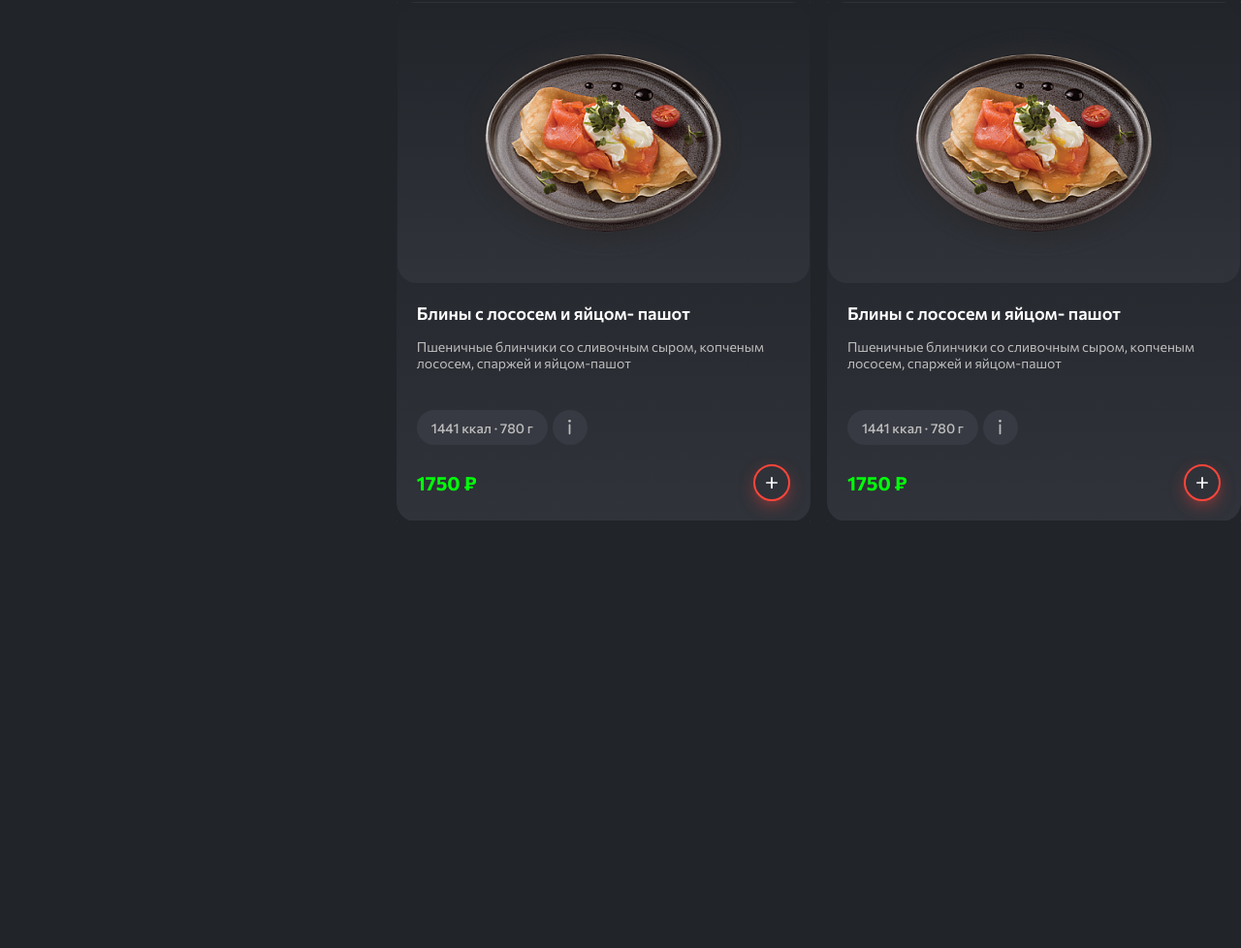
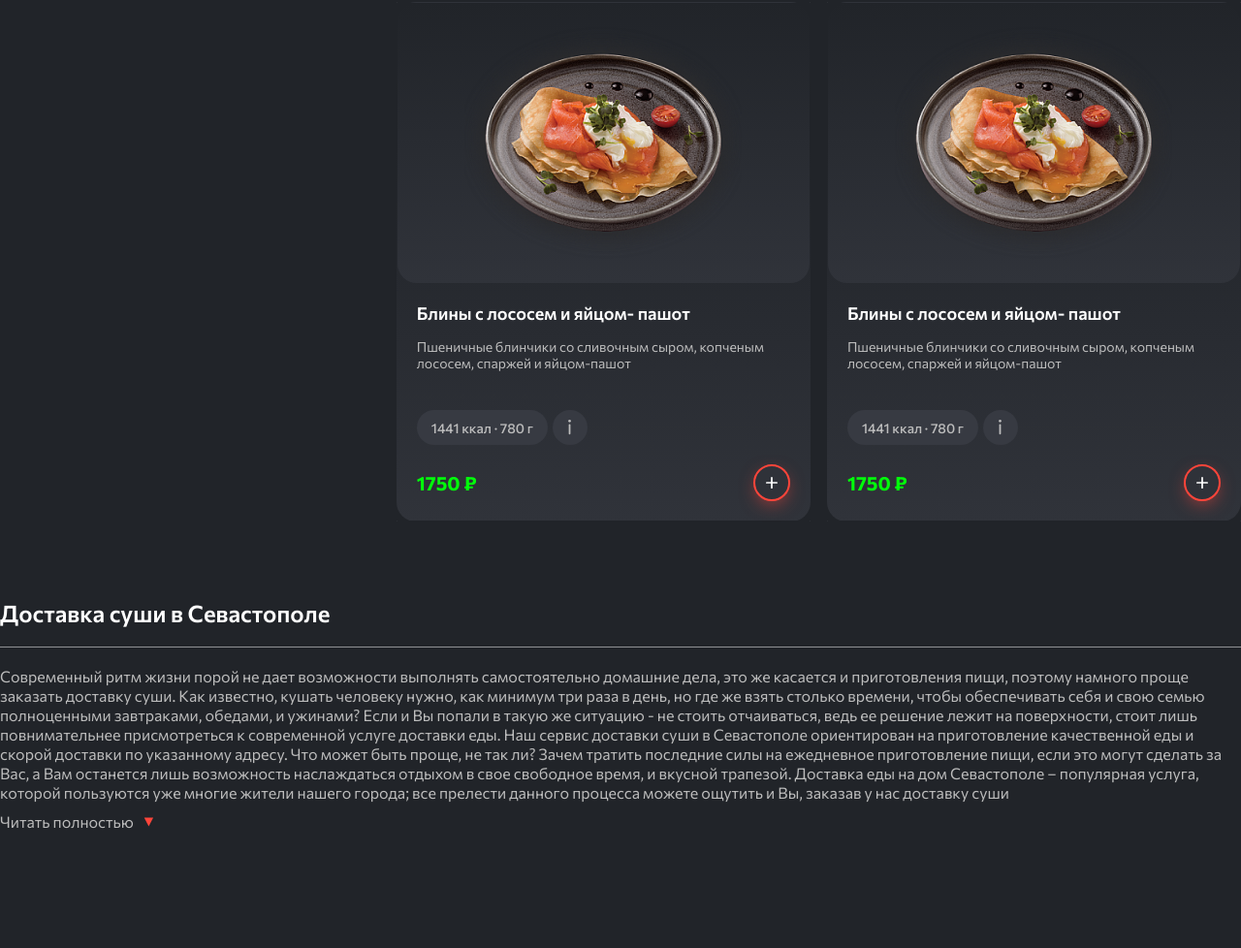
Before and after one commit to fayzullayevelmurod/Typical-Delivery, a website: page index.html in a window 1280 px wide. Shown: the part 6236-7214 px from the top of the page at 97% size. Before the commit the page ends 6974 px from the top, so only its background shows below. Drawn offline with Linux system fonts and the light colour scheme.

Commit message:
delivery descript finished

```diff
--- a/index.html
+++ b/index.html
@@ -1160,6 +1160,43 @@
 				</div>
 			</div>
 
+			<section class="delivery">
+				<div class="container">
+					<h1 class="delivery__title">Доставка суши в Севастополе</h1>
+					<p class="delivery__desc">
+						Современный ритм жизни порой не дает возможности выполнять самостоятельно домашние дела, это же касается и
+						приготовления
+						пищи, поэтому намного проще заказать доставку суши. Как известно, кушать человеку нужно, как минимум три
+						раза в день, но
+						где же взять столько времени, чтобы обеспечивать себя и свою семью полноценными завтраками, обедами, и
+						ужинами? Если и
+						Вы попали в такую же ситуацию - не стоить отчаиваться, ведь ее решение лежит на поверхности, стоит лишь
+						повнимательнее
+						присмотреться к современной услуге доставки еды. Наш сервис доставки суши в Севастополе ориентирован на
+						приготовление
+						качественной еды и скорой доставки по указанному адресу. Что может быть проще, не так ли? Зачем тратить
+						последние силы
+						на ежедневное приготовление пищи, если это могут сделать за Вас, а Вам останется лишь возможность
+						наслаждаться отдыхом в
+						свое свободное время, и вкусной трапезой. Доставка еды на дом Севастополе – популярная услуга, которой
+						пользуются уже
+						многие жители нашего города; все прелести данного процесса можете ощутить и Вы, заказав у нас доставку суши
+						<span class="hide__text">
+							на ежедневное приготовление пищи, если это могут сделать за Вас, а Вам останется лишь возможность
+							наслаждаться отдыхом в
+							свое свободное время, и вкусной трапезой. Доставка еды на дом Севастополе – популярная услуга, которой
+							пользуются уже
+							многие жители нашего города; все прелести данного процесса можете ощутить и Вы, заказав у нас доставку
+							суши.
+						</span>
+					</p>
+					<button class="read__more" aria-label="read more delivery description button">
+						<span>Читать полностью</span>
+						<img src="images/icons/arrow-down.svg" alt="arrow-down" width="11" height="12">
+					</button>
+				</div>
+			</section>
+
 		</main>
 
 
--- a/js/script.js
+++ b/js/script.js
@@ -99,4 +99,19 @@ window.addEventListener("DOMContentLoaded", () => {
         description.textContent.slice(0, maxLengthProductDesc) + "...";
     }
   });
+
+  // read more
+  const redMoreBtn = document.querySelector(".read__more");
+  const readMoreText = document.querySelector(".read__more span");
+  const hideText = document.querySelector(".hide__text");
+
+  redMoreBtn.addEventListener("click", () => {
+    hideText.classList.toggle("show");
+    redMoreBtn.classList.toggle("active");
+    if (readMoreText.textContent === "Читать полностью") {
+      readMoreText.textContent = "Свернуть";
+    } else {
+      readMoreText.textContent = "Читать полностью";
+    }
+  });
 });
--- a/sass/pages/_home.scss
+++ b/sass/pages/_home.scss
@@ -1,7 +1,4 @@
 // hero
-body {
-  margin-bottom: 200px;
-}
 .hero {
   margin: 48px 0 80px 0;
 
@@ -253,3 +250,43 @@ body {
   flex-direction: column;
   gap: 30px;
 }
+// delivery
+.delivery {
+  padding: 80px 0 120px;
+  &__title {
+    font-size: 24px;
+    font-weight: 600;
+    line-height: 29px;
+    border-bottom: 1px solid #ffffff80;
+    padding-bottom: 20px;
+  }
+  &__desc {
+    .hide__text {
+      display: none;
+      &.show {
+        display: block;
+      }
+    }
+  }
+  &__desc,
+  .read__more {
+    font-size: 16px;
+    font-weight: 400;
+    line-height: 20px;
+    padding: 20px 0 10px 0;
+    color: #bdbdbd;
+  }
+  .read__more {
+    padding: 0;
+    cursor: pointer;
+    display: flex;
+    align-items: center;
+    gap: 10px;
+    img {
+      transition: transform 0.2s linear;
+    }
+    &.active img {
+      transform: rotate(180deg);
+    }
+  }
+}
```
Also changed, not shown: css/main.css, images/icons/arrow-down.svg (added), 3 other files.
